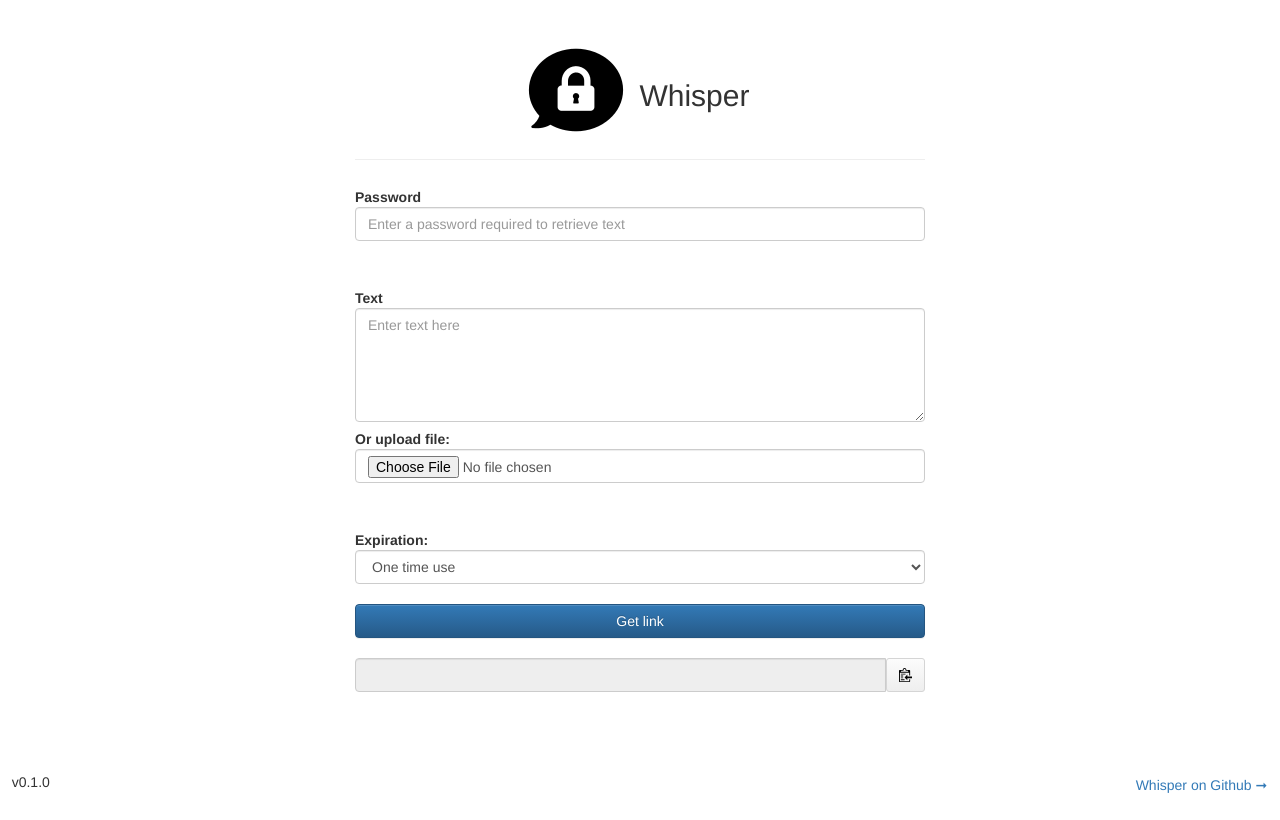
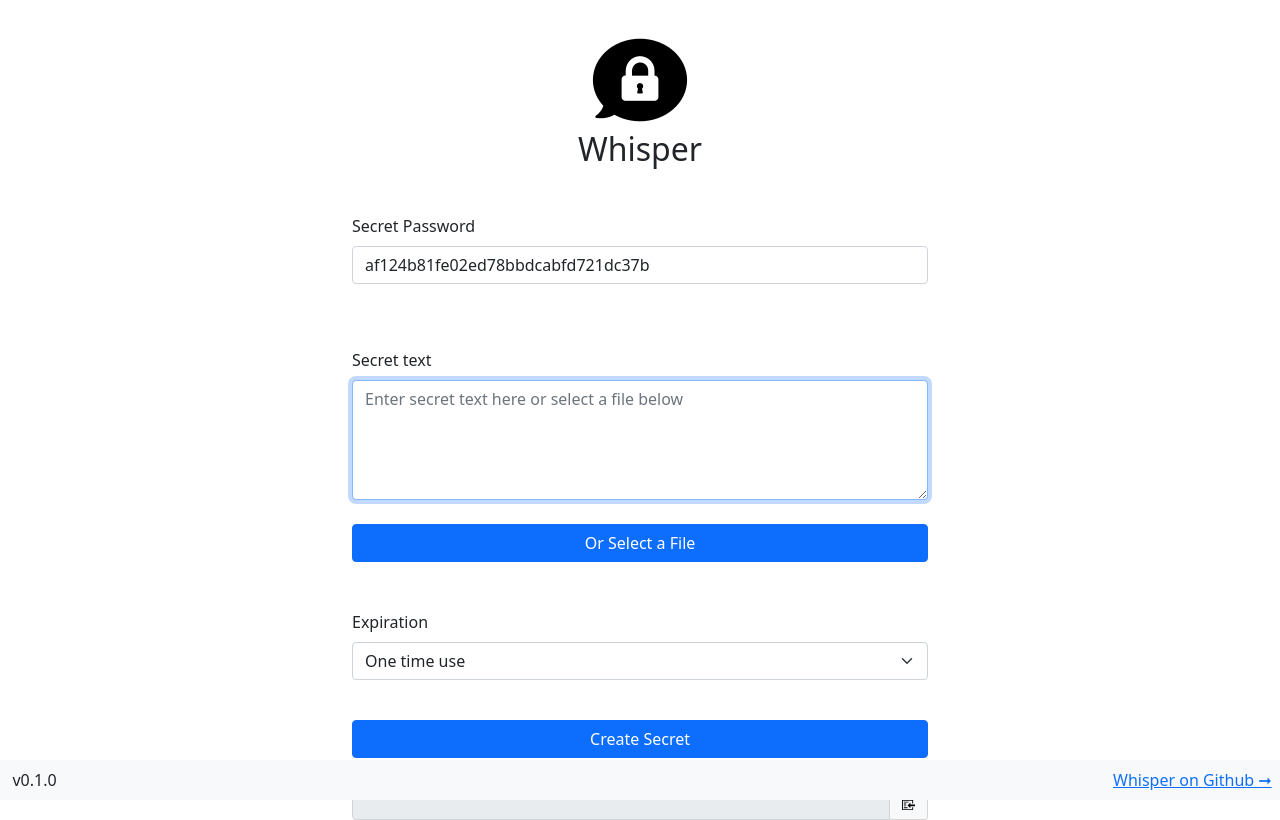
Before and after one commit to viyh/whisper, a Flask app: page / in a window 1280 px wide. Before the commit the page ends 793 px from the top, so only its background shows below. Run offline with Flask 2, Linux system fonts and the light colour scheme; parts of the project's set-up code (start-up, migrations or seed data) failed here and were passed over; some libraries are stand-ins or nearby versions.

Commit message:
Update to bootstrap 5.

```diff
--- a/src/app.py
+++ b/src/app.py
@@ -10,7 +10,7 @@ from flask import (
     url_for,
 )
 from werkzeug.middleware.proxy_fix import ProxyFix
-from whisper import load_config, secret
+from whisper import load_config, secret, ConfigError
 from whisper.storage import store
 
 __version__ = "0.1.0"
@@ -117,9 +117,12 @@ def request_entity_too_large(error):
 
 
 config = load_config()
+storage_class = config.get("storage_class")
+if not storage_class:
+    raise ConfigError("storage_class")
 store = store(
     config.get("storage_class"),
-    config.get("storage_config"),
+    config.get("storage_config", {}),
     clean_interval=config.get("storage_clean_interval", 3600),
 )
 store.start()
--- a/src/whisper/assets/style.css
+++ b/src/whisper/assets/style.css
@@ -2,75 +2,34 @@
     width: 600px;
 }
 
-.vcenter {
-    display: inline-block;
-    vertical-align: middle;
-    float: none;
-}
-
-.github-link {
-    padding: 5px;
-}
-
-.input-group input#item_link {
-    text-align: center;
-}
-
-.input-group {
-    display: table
-}
-
-.input-group input {
-    position: relative;
-    width: 100%
-}
-
-.input-group input:focus {
-    z-index: 2
-}
-
-.input-group input[type="text"]+.btn {
-    margin-left: 0
-}
-
-.input-group.inline {
-    display: inline-table
-}
-
-.input-group input,
-.input-group-button {
-    display: table-cell
-}
-
-.input-group-button {
-    width: 1%;
-    vertical-align: middle
-}
-
-.input-group input:first-child,
-.input-group-button:first-child .btn {
-    border-top-right-radius: 0;
-    border-bottom-right-radius: 0
+.page-header {
+    padding: 30px;
 }
 
 .clipbtn {
-    position: relative;
-    display: inline-block;
-    padding: 6px 12px;
-    font-size: 13px;
-    font-weight: bold;
-    line-height: 20px;
-    color: #333;
-    white-space: nowrap;
-    vertical-align: middle;
-    cursor: pointer;
-    background-color: #eee;
-    background-image: linear-gradient(#fcfcfc, #eee);
     border: 1px solid #d5d5d5;
     border-radius: 3px;
-    -webkit-user-select: none;
-    -moz-user-select: none;
-    -ms-user-select: none;
-    user-select: none;
-    -webkit-appearance: none
 }
+
+.clipbtn:hover, .clipbtn:focus, .clipbtn:active, .clipbtn.active, .open>.dropdown-toggle.clipbtn {
+    border: 1px solid #d5d5d5;
+    border-radius: 3px;
+}
+
+.output-group {
+    position: relative;
+}
+
+.output-group-button {
+    position: absolute;
+    right: 0;
+    top: 0;
+}
+
+#secret_text {
+    height: 120px;
+}
+
+.form-text {
+    padding-left: 5px;
+}
--- a/src/whisper/assets/whisper.js
+++ b/src/whisper/assets/whisper.js
@@ -1,3 +1,54 @@
+function init_clipboard() {
+    // Clipboard
+    var clipboard = new ClipboardJS('.clipbtn');
+    clipboard.on('success', function(e) {
+        setTooltip('Copied!');
+        hideTooltip();
+    });
+    clipboard.on('error', function(e) {
+        setTooltip('Failed!');
+        hideTooltip();
+    });
+}
+
+function init_tooltip() {
+    // Tooltip for copied text
+    $('[data-bs-toggle=tooltip]').tooltip({
+        trigger: 'manual',
+        placement: 'right'
+    });
+}
+
+function setTooltip(message) {
+    $('[data-bs-toggle=tooltip]').tooltip('hide')
+        .attr('data-original-title', message)
+        .tooltip('show');
+}
+function hideTooltip() {
+    setTimeout(function() {
+        $('[data-bs-toggle=tooltip]').tooltip('hide');
+    }, 1500);
+}
+
+// Random password
+function random_pw() {
+    return CryptoJS.lib.WordArray.random(16).toString();
+}
+
+// Button clicker
+function file_choose() {
+    secret_file = document.getElementById('secret_file');
+    secret_file.click();
+}
+
+// Show filename in textbox
+function file_select() {
+    secret_text = document.getElementById('secret_text');
+    secret_text.value = secret_text.defaultValue;
+    secret_text.disabled = true;
+    secret_text.placeholder = 'File selected: ' + secret_file.files[0].name;
+}
+
 // AES Encrypt plaintext using password
 function encrypt(plaintext, password) {
     return CryptoJS.AES.encrypt(plaintext, password);
@@ -15,7 +66,7 @@ function decrypt(ciphertext, password) {
 // re-salted/hashed on the server-side with bcrypt for storage to
 // prevent brute force attacks if the hash is stolen.
 function pw_hash(password) {
-    let salt = location.origin.repeat(4);
+    let salt = btoa(location.origin.repeat(4));
     return CryptoJS.PBKDF2(password, salt, {
         keySize: 512 / 32,
         iterations: 10000
@@ -48,12 +99,15 @@ function new_link(event) {
     event.preventDefault();
     let password = document.getElementById('password').value;
     let secret_text = document.getElementById('secret_text').value;
-    let secret_filename = document.getElementById('secret_filename');
+    let secret_file = document.getElementById('secret_file');
     let expiration = document.getElementById('expiration').value;
     let secret_link = document.getElementById('secret_link');
     let encrypted = null;
-    if (secret_filename && secret_filename.value != "") {
-        get_base64(secret_filename).then(base64_file => {
+    if (!secret_text && !secret_file.value) {
+        secret_link.value = 'Please enter text or choose a file.';
+    }
+    else if (secret_file && secret_file.value != "") {
+        get_base64(secret_file).then(base64_file => {
             encrypted = encrypt(base64_file, password);
             send_new_link_data(encrypted, password, expiration, success, failure);
         });
@@ -65,6 +119,7 @@ function new_link(event) {
 
     function success (response) {
         secret_link.value = location.origin + '/' + response['id'];
+        document.getElementById('copybutton').click();
     }
     function failure (response) {
         if ('result' in response) {
@@ -127,6 +182,7 @@ function get_data(event) {
             }
             else {
                 display_secret_text(decrypted);
+                document.getElementById('copybutton').click();
             }
         }
     }
--- a/src/whisper/templates/index.html
+++ b/src/whisper/templates/index.html
@@ -6,8 +6,7 @@
         <meta name="viewport" content="width=device-width, initial-scale=1">
         <title>Whisper</title>
         <link rel="icon" type="image/png" sizes="96x96" href="assets/favicon-96x96.png">
-        <link rel="stylesheet" href="https://maxcdn.bootstrapcdn.com/bootstrap/3.3.6/css/bootstrap.min.css" integrity="sha384-1q8mTJOASx8j1Au+a5WDVnPi2lkFfwwEAa8hDDdjZlpLegxhjVME1fgjWPGmkzs7" crossorigin="anonymous">
-        <link rel="stylesheet" href="https://maxcdn.bootstrapcdn.com/bootstrap/3.3.6/css/bootstrap-theme.min.css" integrity="sha384-fLW2N01lMqjakBkx3l/M9EahuwpSfeNvV63J5ezn3uZzapT0u7EYsXMjQV+0En5r" crossorigin="anonymous">
+        <link href="https://cdn.jsdelivr.net/npm/bootstrap@5.0.2/dist/css/bootstrap.min.css" rel="stylesheet" integrity="sha384-EVSTQN3/azprG1Anm3QDgpJLIm9Nao0Yz1ztcQTwFspd3yD65VohhpuuCOmLASjC" crossorigin="anonymous">
         <link rel="stylesheet" href="assets/style.css">
     </head>
     <body>
@@ -18,63 +17,71 @@
                     <li><h2 class="vcenter">Whisper</h2></li>
                 </ul>
             </div>
-            <form id="form" class="form-horizontal" onsubmit="new_link(event);">
-                <label for="password" class="control-label">Password</label>
-                <input autocomplete="off" type="text" id="password" class="form-control" placeholder="Enter a password required to retrieve text" required>
+            <form id="form" onsubmit="new_link(event);">
+                <div class="mb-3">
+                    <label class="form-label" for="password">Secret Password</label>
+                    <input class="form-control" autocomplete="off" type="text" id="password" required>
+                </div>
                 <br />
                 <br />
-                <label for="secret_text" class="control-label">Text</label>
-                <textarea class="form-control" name="secret_text" rows="5" id="secret_text" placeholder="Enter text here" required></textarea>
-                <label for="secret_file" class="control-label">Or upload file:</label>
-                <input type="file" id="secret_filename" name="secret_filename" class="form-control" required />
+                <div class="mb3">
+                    <label class="form-label" for="secret_text">Secret text</label>
+                    <textarea class="form-control" name="secret_text" rows="5" id="secret_text" placeholder="Enter secret text here or select a file below"  ></textarea>
+                </div>
+                <br />
+                <div class="d-grid gap-2">
+                    <button class="btn btn-primary" type="button" onclick="file_choose();">Or Select a File</button>
+                </div>
+                <input class="form-control" type="file" id="secret_file" name="secret_file" onchange="file_select();" style="display:none"  />
                 <br />
                 <br />
-                <label for="expiration" class="control-label">Expiration:</label>
-                <select class="form-control" id="expiration" required>
+                <div class="mb-3">
+                    <label class="form-label" for="expiration">Expiration</label>
+                    <select class="form-select" id="expiration" required>
                         <option>One time use</option>
                         <option>1 hour</option>
                         <option>1 day</option>
                         <option>1 week</option>
                     </select>
+                </div>
                 <br />
-                <button class="btn btn-md btn-primary btn-block" type="submit">Get link</button>
+                <div class="d-grid gap-2">
+                    <button class="btn btn-primary" type="submit">Create Secret</button>
+                </div>
             </form>
             <br />
             <div id="copy-link-target" class="copy-link">
                 <div class="input-group">
-                    <input type="text" class="form-control" id="secret_link" onClick="this.setSelectionRange(0, this.value.length);" readonly>
+                    <input type="text" class="form-control" id="secret_link" onclick="this.setSelectionRange(0, this.value.length);" readonly>
                     <span class="input-group-button">
-                        <button class="btn clipbtn" data-clipboard-target="#secret_link">
-                            <img class="clippy" src="assets/clippy.svg" width="13" alt="Copy to clipboard">
+                        <button type="button" class="btn btn-light clipbtn" id="copybutton" data-clipboard-target="#secret_link" data-bs-toggle="tooltip" data-bs-placement="bottom" title="Copied!">
+                            <img class="clippy" id="copyicon" src="assets/clippy.svg" width="13" alt="Copy to clipboard">
                         </button>
                     </span>
                 </div>
             </div>
         </div>
-        <div class="navbar-fixed-bottom row-fluid text-left">
-            <h5>&nbsp;&nbsp;&nbsp;v{{version}}</h5>
+
+        <nav class="navbar fixed-bottom navbar-light bg-light text-right github-link">
+            <div class="row-fluid text-left">
+                &nbsp;&nbsp;&nbsp;v{{version}}
             </div>
-        <div class="navbar-fixed-bottom row-fluid text-right github-link">
+            <div class="row-fluid text-right">
                 <a href="https://github.com/viyh/whisper">Whisper on Github &#10142;</a>&nbsp;&nbsp;
             </div>
-        <script src="https://ajax.googleapis.com/ajax/libs/jquery/1.11.3/jquery.min.js"></script>
-        <script src="https://maxcdn.bootstrapcdn.com/bootstrap/3.3.6/js/bootstrap.min.js" integrity="sha384-0mSbJDEHialfmuBBQP6A4Qrprq5OVfW37PRR3j5ELqxss1yVqOtnepnHVP9aJ7xS" crossorigin="anonymous"></script>
+        </nav>
+
+        <script src="https://cdnjs.cloudflare.com/ajax/libs/clipboard.js/2.0.10/clipboard.min.js"></script>
+        <script src="https://code.jquery.com/jquery-3.6.0.min.js" integrity="sha256-/xUj+3OJU5yExlq6GSYGSHk7tPXikynS7ogEvDej/m4=" crossorigin="anonymous"></script>
+        <script src="https://cdn.jsdelivr.net/npm/bootstrap@5.0.2/dist/js/bootstrap.bundle.min.js" integrity="sha384-MrcW6ZMFYlzcLA8Nl+NtUVF0sA7MsXsP1UyJoMp4YLEuNSfAP+JcXn/tWtIaxVXM" crossorigin="anonymous"></script>
         <script src="https://cdnjs.cloudflare.com/ajax/libs/crypto-js/4.1.1/crypto-js.min.js"></script>
-        <script src="https://cdnjs.cloudflare.com/ajax/libs/clipboard.js/2.0.10/clipboard.min.js"></script>
         <script type="text/javascript" src="assets/whisper.js"></script>
         <script>
-            new ClipboardJS('.btn');
-
-            document.addEventListener('DOMContentLoaded', function() {
-                const inputs = Array.from(
-                    document.querySelectorAll('textarea[name=secret_text], input[name=secret_filename]')
-                );
-                const inputListener = e => {
-                    inputs
-                        .filter(i => i !== e.target)
-                        .forEach(i => (i.required = !e.target.value.length));
-                };
-                inputs.forEach(i => i.addEventListener('input', inputListener));
+            $(document).ready(function () {
+                document.getElementById("secret_text").focus();
+                document.getElementById("password").value = random_pw();
+                init_clipboard();
+                init_tooltip();
             });
         </script>
     </body>
```
Also changed, not shown: src/config.default.yaml (+4 -3 lines), src/whisper/__init__.py (+19 -2 lines), src/whisper/templates/show.html (+39 -15 lines), README.md, src/whisper/storage/aws.py, src/whisper/storage/gcp.py. Lines whose indentation alone changed are shown as unchanged.
